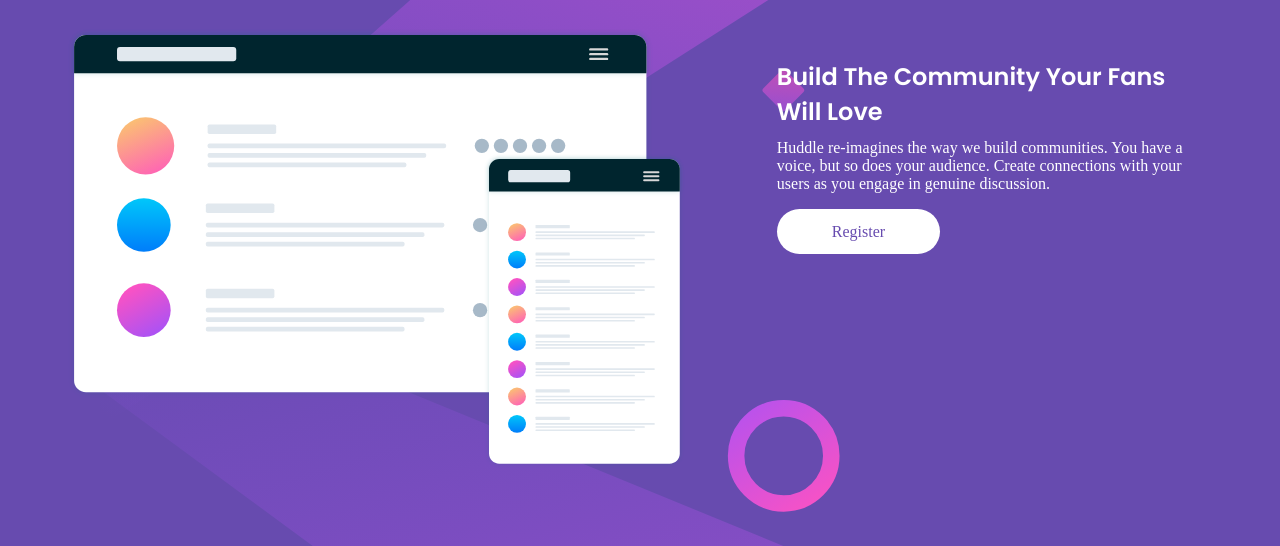
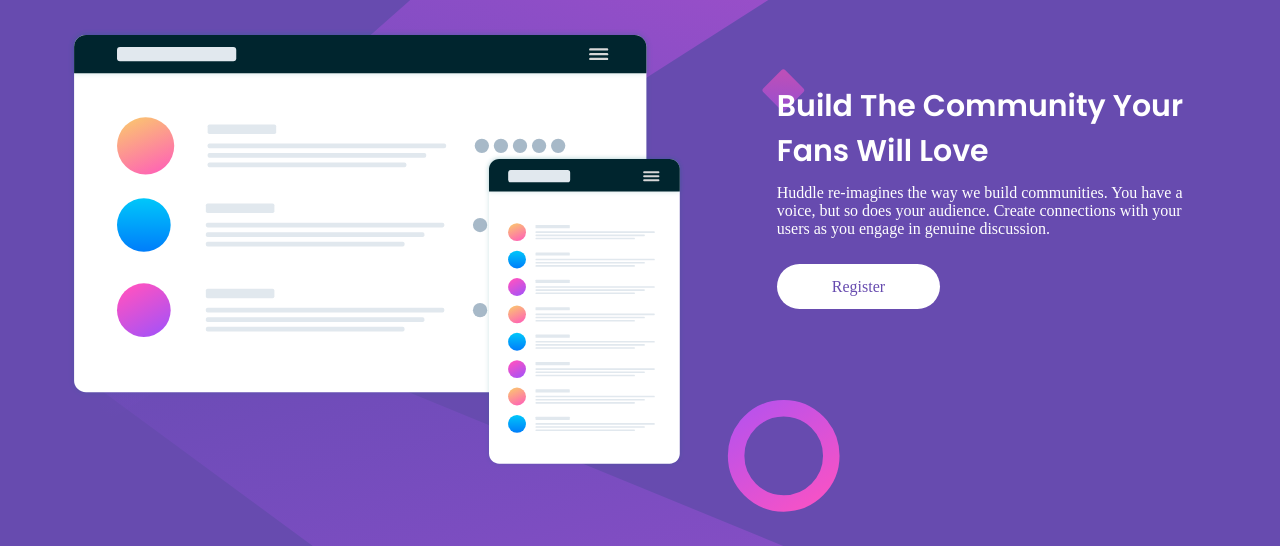
Before and after one commit to Allisson-Lima-Dev/huddle-landing-page-with-single-introductory-section-master, a plain HTML site: page index.html in a window 1280 px wide. Shown: the part 87-633 px from the top of the page. Drawn offline with Linux system fonts and the light colour scheme.

Commit message:
Update style.css

```diff
--- a/style.css
+++ b/style.css
@@ -42,15 +42,18 @@ header{
 .container-img img{
     width:87%;
 }
+.content h1{
+    font-size: 30px;
+}
 .content{
     width: 33%;
-    margin: 30px 36px 0 0;
+    margin: 55px 50px 0 0;
 }
 .content p{
     margin-top: 10px;
 }
 .button{
-    margin-top: 30px;
+    margin-top: 40px;
 }
 .content .button a{
     background-color: #fff;
```
